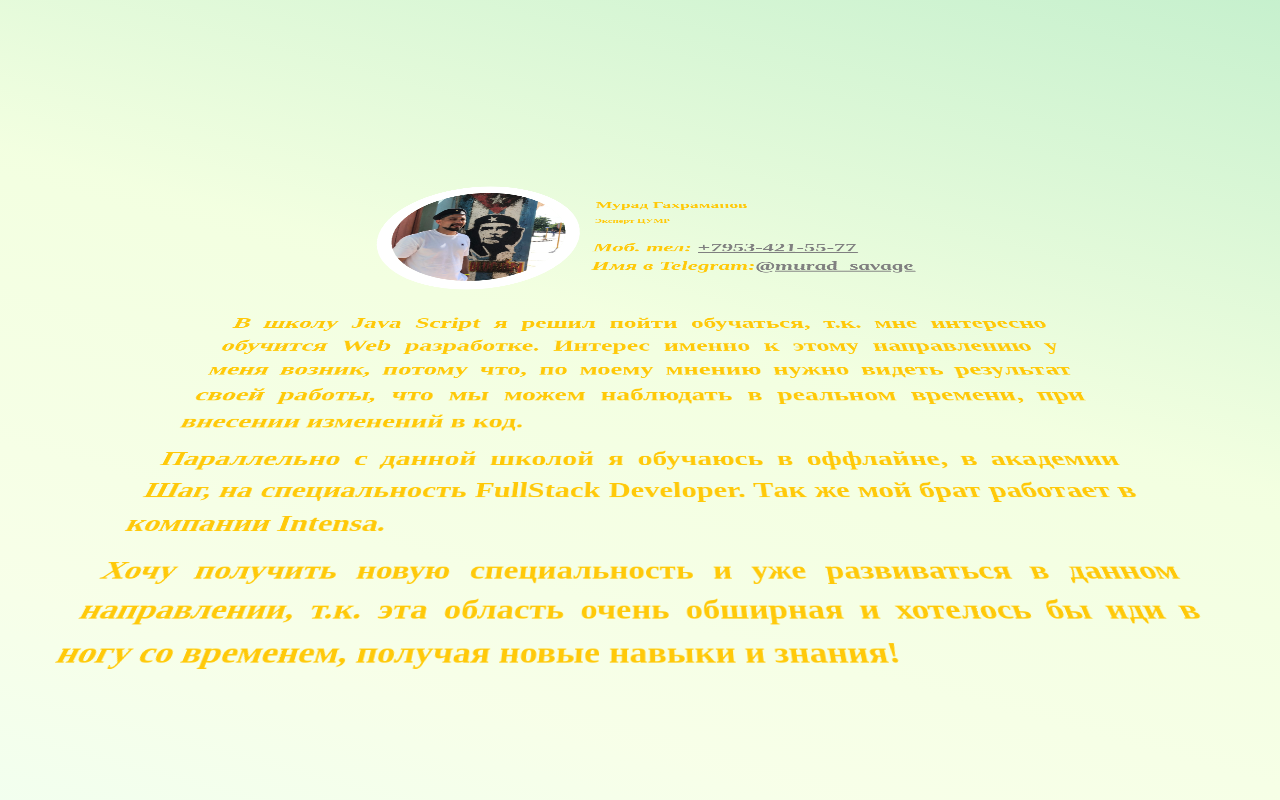
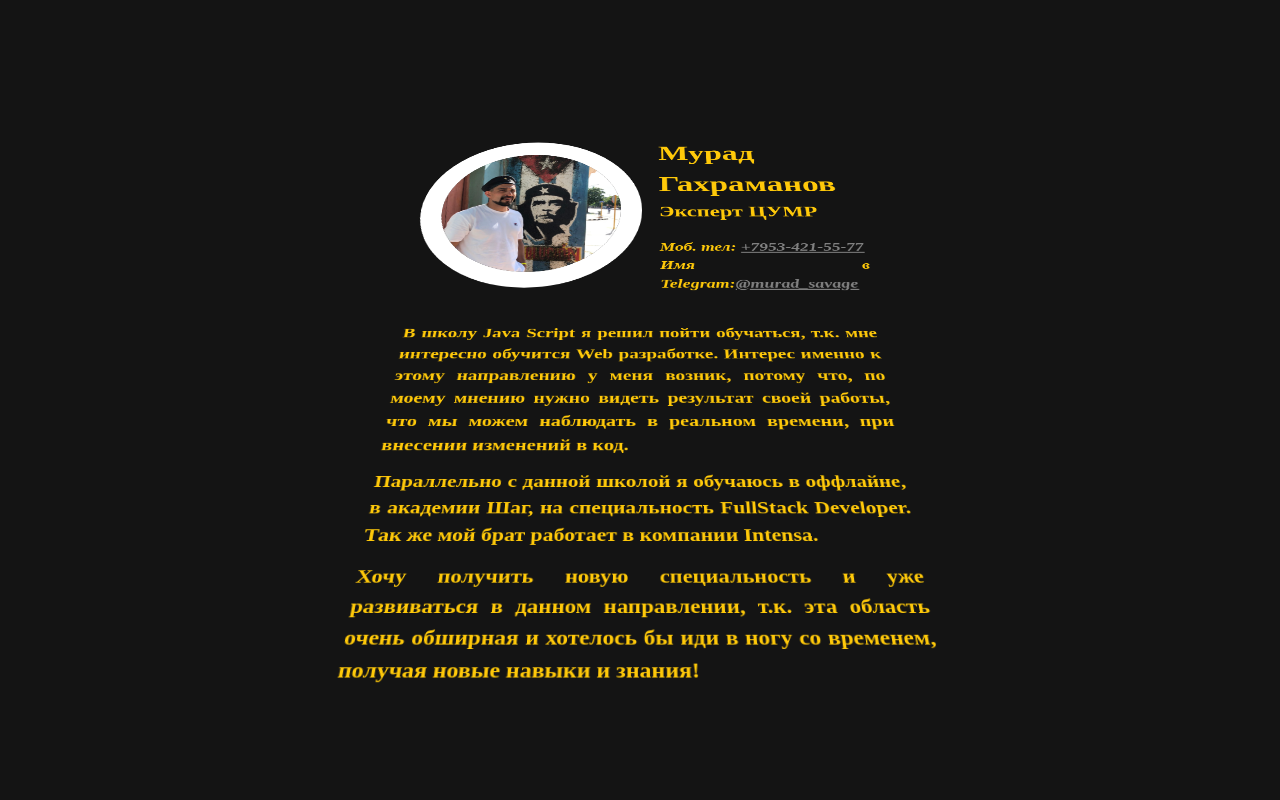
Before and after one commit to WakeUpMurad/lessons-js-core, a plain HTML site: page index.html in a window 1280 px wide. Shown: the part 420-1220 px from the top of the page. Drawn offline with Linux system fonts and the light colour scheme.

Commit message:
Update style.css

```diff
--- a/style.css
+++ b/style.css
@@ -1,12 +1,10 @@
 body {
     width: 100%;
-    background: rgb(0,255,250);
-    background: linear-gradient(15deg, rgba(0,255,250,0.1) 0%, rgba(217,255,142,0.2) 37%, rgba(214,255,154,0.3) 57%, rgba(0,184,63,0.3) 91%);
-    font-size: 16px;
-    /*color: #000;*/
+    font-size: 24px;
+    color: #000;
     height: 100%;
     min-height: 100%;
-    /*background: rgb(20,20,20);*/
+    background: rgb(20,20,20);
     overflow: hidden;
     margin: 50% 0 0 0;
     position: relative;
@@ -17,7 +15,7 @@ body::after {
     top: 0;
     width: 100%;
     height: 50%;
-    /*background: linear-gradient(180deg, rgba(20,20,20,1) 40%, rgba(20,20,20,0) 100%);*/
+    background: linear-gradient(180deg, rgba(20,20,20,1) 40%, rgba(20,20,20,0) 100%);
 }
 .person {
     display: flex;
@@ -25,22 +23,21 @@ body::after {
     justify-content: center;
     transition: 1s;
     height: 100%;
-    width: 100%;
+    width: 50%;
     margin: auto;
-    perspective: 450px;
+    perspective: 550px;
 }
 .scroll-body {
     color: #ffc909;
-    font-size: 3vw;
-    line-height: 1.5em;
+    font-size: 24px;
     font-weight: bold;
     text-align: justify;
     position: relative;
     animation: scroll 60s linear forwards;
 }
 @keyframes scroll {
-    from { top: 0; transform: translateZ(0) rotateX(20deg); }
-    to { top: -7500px; transform: translateZ(-2500px) rotateX(21deg); }
+    from { top: 0; transform: translateZ(0) rotateX(19deg); }
+    to { top: -5000px; transform: translateZ(-1700px) rotateX(20deg); }
 }
 .person__info {
     display: flex;
@@ -65,9 +62,9 @@ body::after {
     padding: 0 8px;
 }
 .avatar__picture {
-    width: 350px;
+    width: 450px;
     border-radius: 50%;
-    border: 25px
+    border: 30px
     solid #fff;
     margin: 32px 0;
     z-index: 10;
@@ -84,18 +81,21 @@ body::after {
 }
 .contacts__name {
     font-weight: bold;
-    font-size: 32px;
+    font-size: 48px;
 }
 .contacts__role {
     font-weight: bold;
-    font-size: 19px;
+    font-size: 32px;
     margin-bottom: 32px;
 }
 .contacts__item {
     font-style: italic;
+    font-size: 24px;
+
 }
 .contacts__title {
     font-weight: bold;
+
 }
 .contacts__title:after {
     content: ":";
```
